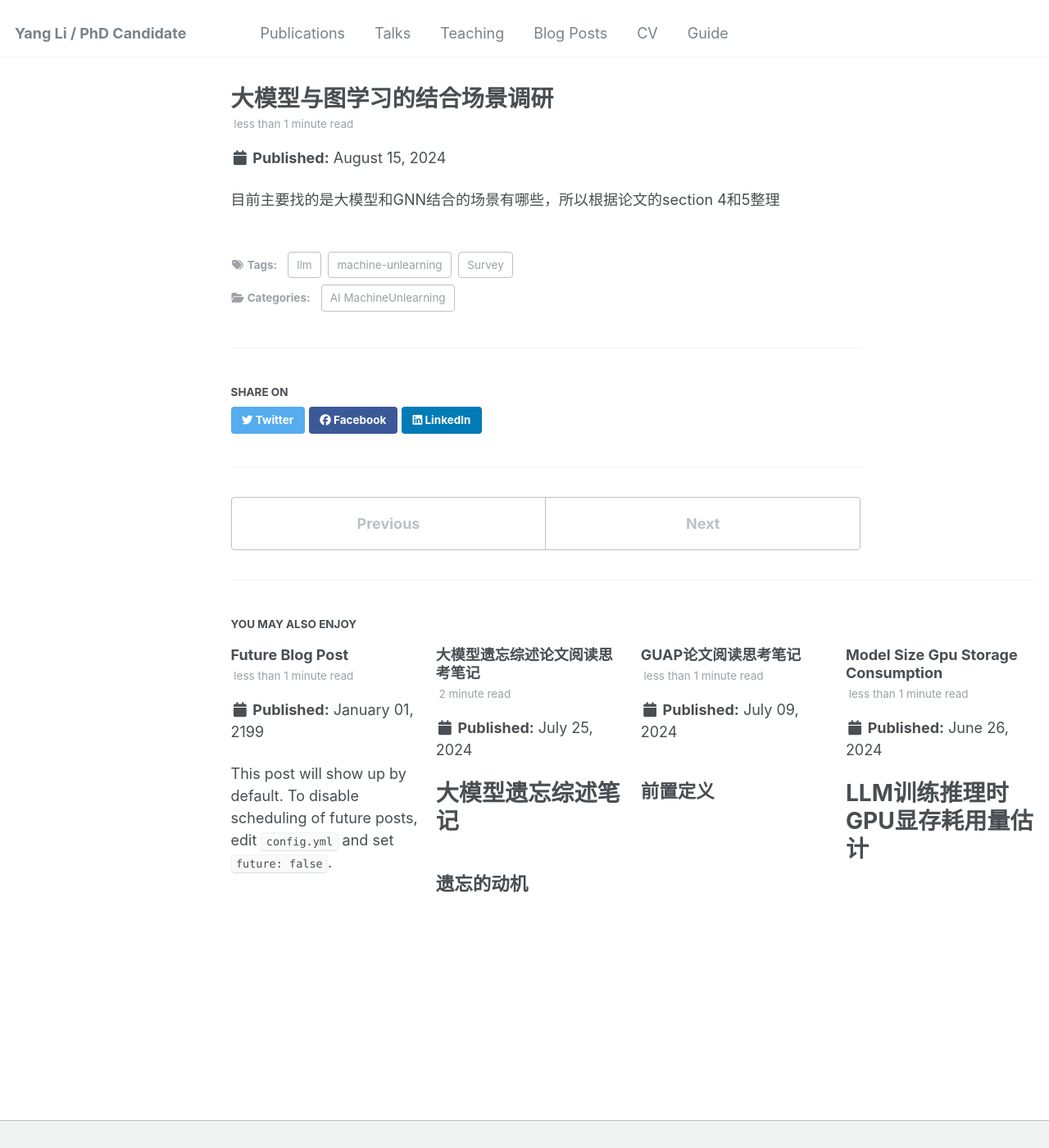
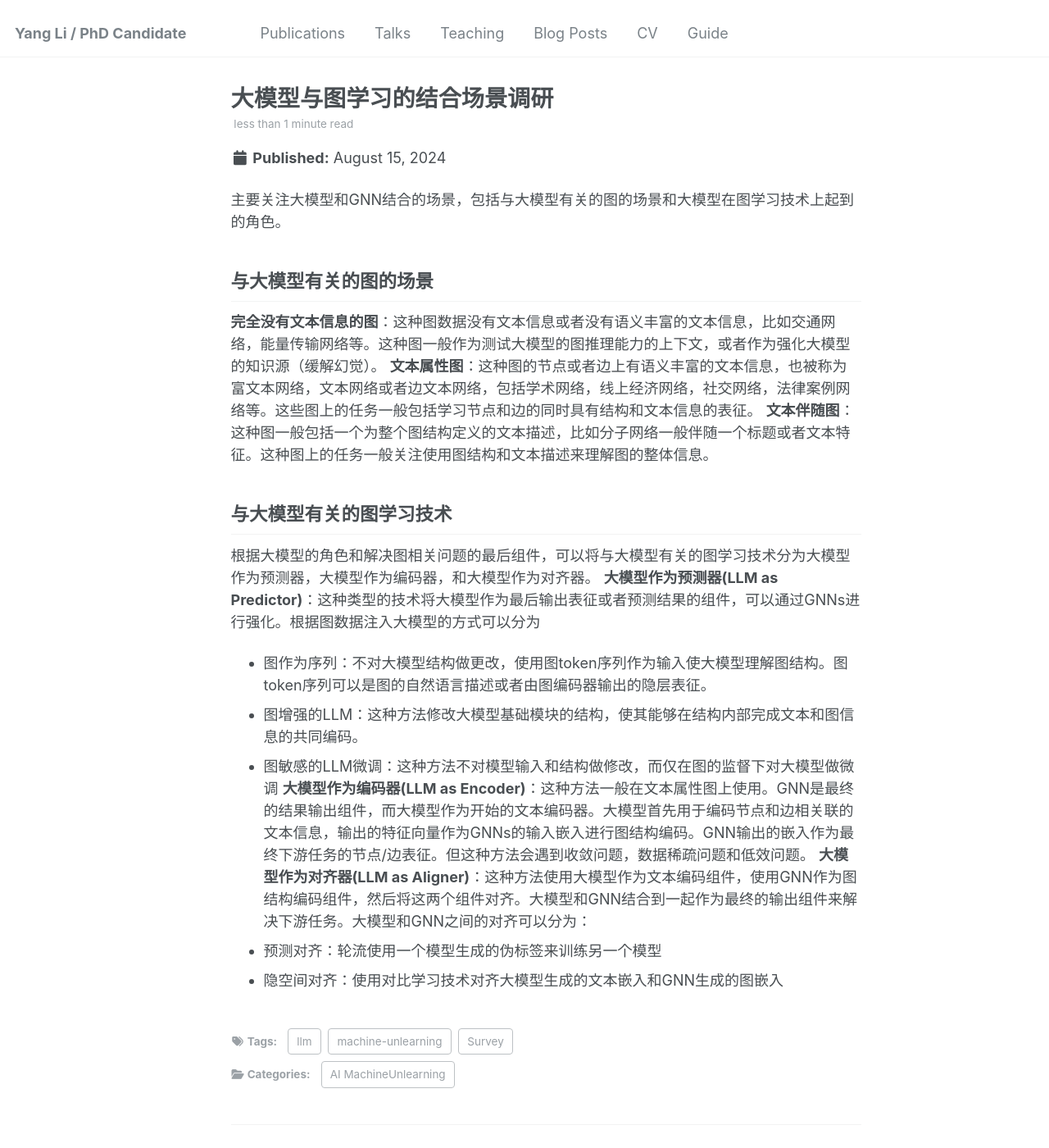
Before and after one commit to li-yang23/li-yang23.github.io, a Jekyll site: the page built from _posts/2024-08-15-LLM-and-GNN.md, in a window 1280 px wide and 1400 px high. Shown: the whole window at 82% size. Built offline with Jekyll 4.4.1, drawn with Linux system fonts in a browser that asks for light colours.

Commit message:
update notes

```diff
--- a/_posts/2024-08-15-LLM-and-GNN.md
+++ b/_posts/2024-08-15-LLM-and-GNN.md
@@ -8,4 +8,18 @@
 category: AI MachineUnlearning
 date: 2024-08-15
 ---
-目前主要找的是大模型和GNN结合的场景有哪些，所以根据论文的section 4和5整理
+主要关注大模型和GNN结合的场景，包括与大模型有关的图的场景和大模型在图学习技术上起到的角色。
+## 与大模型有关的图的场景
+**完全没有文本信息的图**：这种图数据没有文本信息或者没有语义丰富的文本信息，比如交通网络，能量传输网络等。这种图一般作为测试大模型的图推理能力的上下文，或者作为强化大模型的知识源（缓解幻觉）。
+**文本属性图**：这种图的节点或者边上有语义丰富的文本信息，也被称为富文本网络，文本网络或者边文本网络，包括学术网络，线上经济网络，社交网络，法律案例网络等。这些图上的任务一般包括学习节点和边的同时具有结构和文本信息的表征。
+**文本伴随图**：这种图一般包括一个为整个图结构定义的文本描述，比如分子网络一般伴随一个标题或者文本特征。这种图上的任务一般关注使用图结构和文本描述来理解图的整体信息。
+## 与大模型有关的图学习技术
+根据大模型的角色和解决图相关问题的最后组件，可以将与大模型有关的图学习技术分为大模型作为预测器，大模型作为编码器，和大模型作为对齐器。
+**大模型作为预测器(LLM as Predictor)**：这种类型的技术将大模型作为最后输出表征或者预测结果的组件，可以通过GNNs进行强化。根据图数据注入大模型的方式可以分为
+- 图作为序列：不对大模型结构做更改，使用图token序列作为输入使大模型理解图结构。图token序列可以是图的自然语言描述或者由图编码器输出的隐层表征。
+- 图增强的LLM：这种方法修改大模型基础模块的结构，使其能够在结构内部完成文本和图信息的共同编码。
+- 图敏感的LLM微调：这种方法不对模型输入和结构做修改，而仅在图的监督下对大模型做微调
+**大模型作为编码器(LLM as Encoder)**：这种方法一般在文本属性图上使用。GNN是最终的结果输出组件，而大模型作为开始的文本编码器。大模型首先用于编码节点和边相关联的文本信息，输出的特征向量作为GNNs的输入嵌入进行图结构编码。GNN输出的嵌入作为最终下游任务的节点/边表征。但这种方法会遇到收敛问题，数据稀疏问题和低效问题。
+**大模型作为对齐器(LLM as Aligner)**：这种方法使用大模型作为文本编码组件，使用GNN作为图结构编码组件，然后将这两个组件对齐。大模型和GNN结合到一起作为最终的输出组件来解决下游任务。大模型和GNN之间的对齐可以分为：
+- 预测对齐：轮流使用一个模型生成的伪标签来训练另一个模型
+- 隐空间对齐：使用对比学习技术对齐大模型生成的文本嵌入和GNN生成的图嵌入
```
Also changed, not shown: other parts of _posts/2024-08-15-LLM-and-GNN.md (+1 -1 lines).
